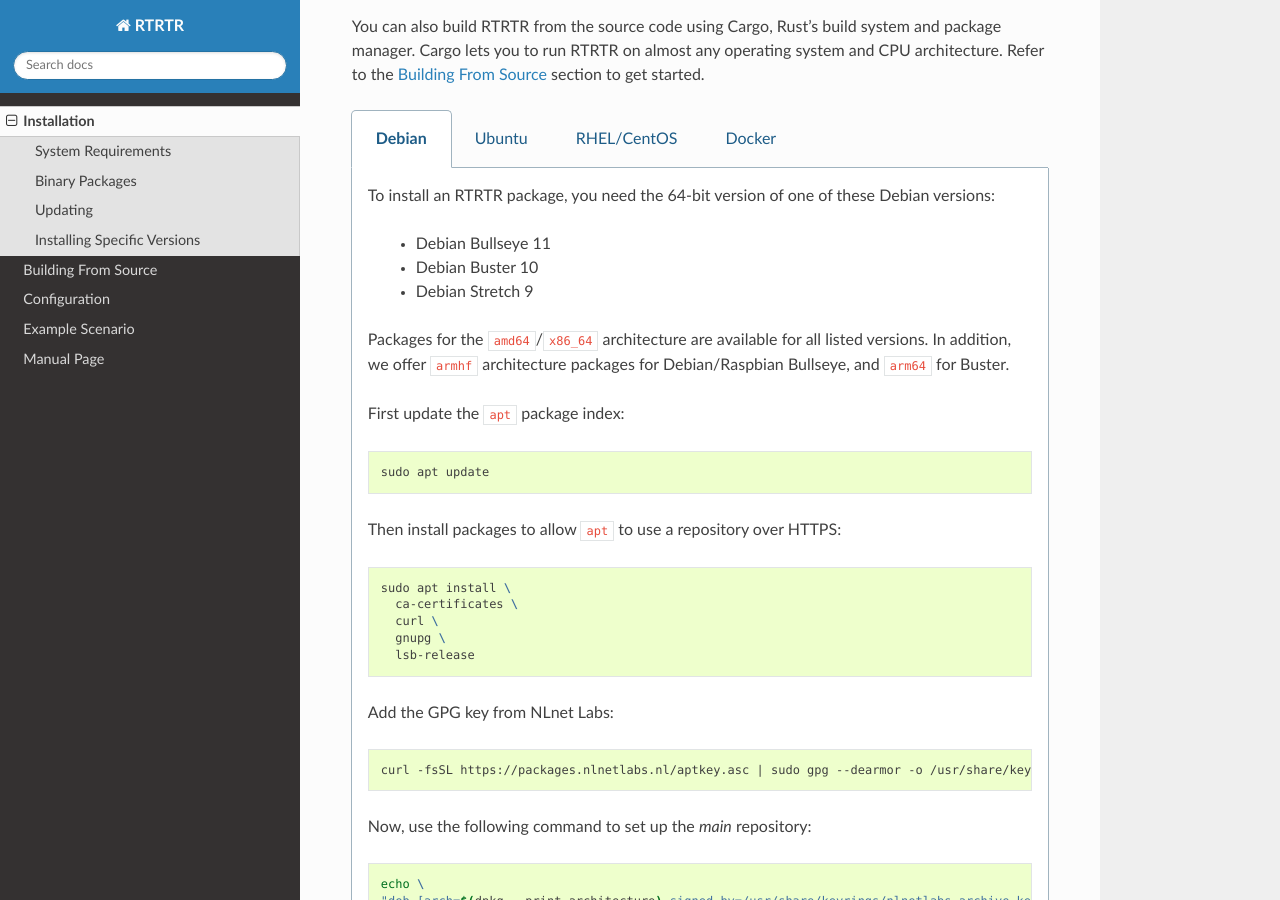
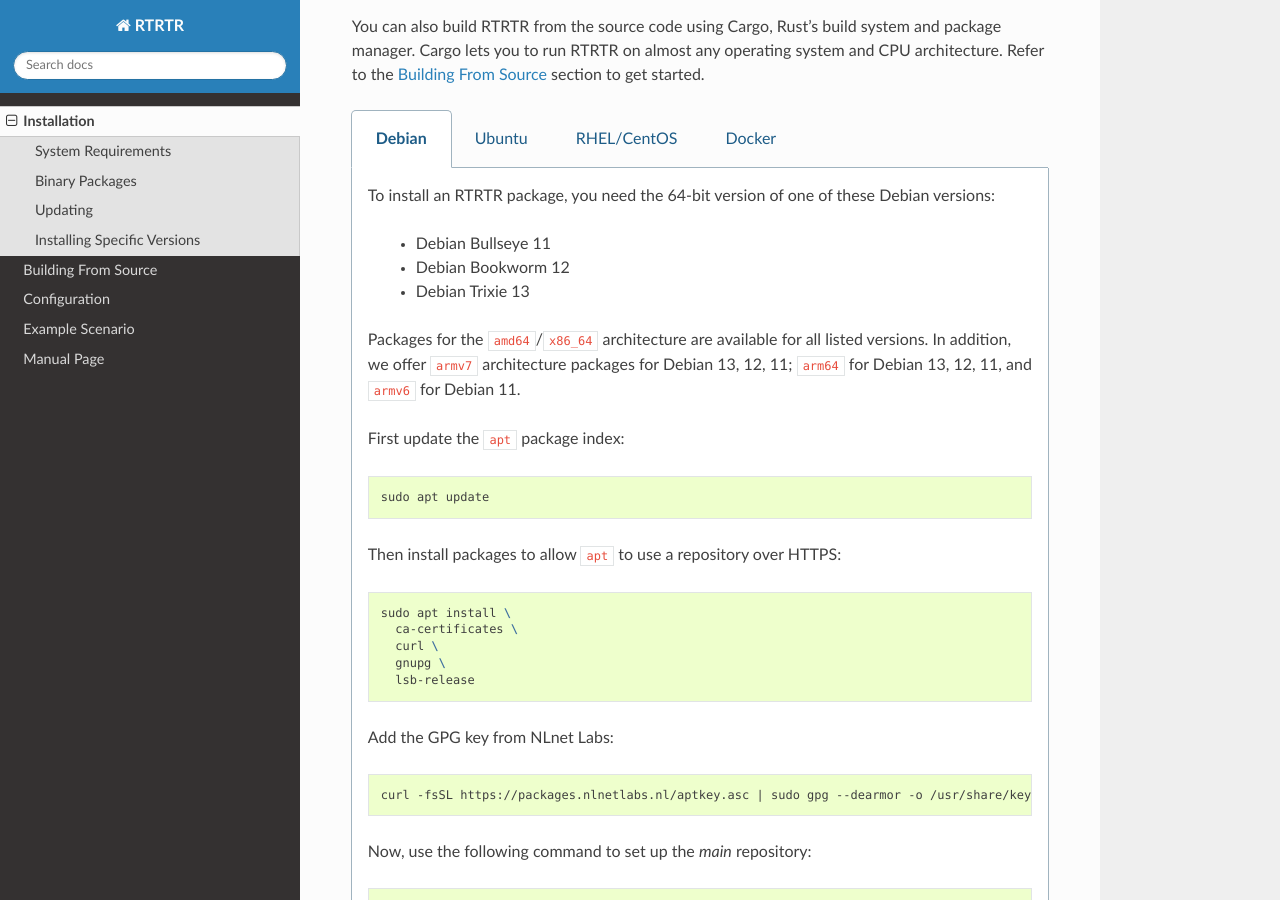
Before and after one commit to NLnetLabs/rtrtr, a Sphinx documentation site: the page built from doc/manual/source/installation.rst, in a window 1280 px wide and 900 px high, scrolled down 425 px. Built offline with Sphinx 7.4.7 and the Read the Docs theme 3.1.0, drawn with Linux system fonts in a browser that asks for light colours.

Commit message:
Update supported version

```diff
--- a/doc/manual/source/installation.rst
+++ b/doc/manual/source/installation.rst
@@ -28,12 +28,13 @@
        these Debian versions:
 
          -  Debian Bullseye 11
-         -  Debian Buster 10
-         -  Debian Stretch 9
+         -  Debian Bookworm 12
+         -  Debian Trixie 13
 
        Packages for the ``amd64``/``x86_64`` architecture are available for
-       all listed versions. In addition, we offer ``armhf`` architecture
-       packages for Debian/Raspbian Bullseye, and ``arm64`` for Buster.
+       all listed versions. In addition, we offer ``armv7`` architecture
+       packages for Debian 13, 12, 11; ``arm64`` for Debian 13, 12, 11, and
+       ``armv6`` for Debian 11.
 
        First update the ``apt`` package index:
 
```
Also changed, not shown: other parts of doc/manual/source/installation.rst (+2 -3 lines).
